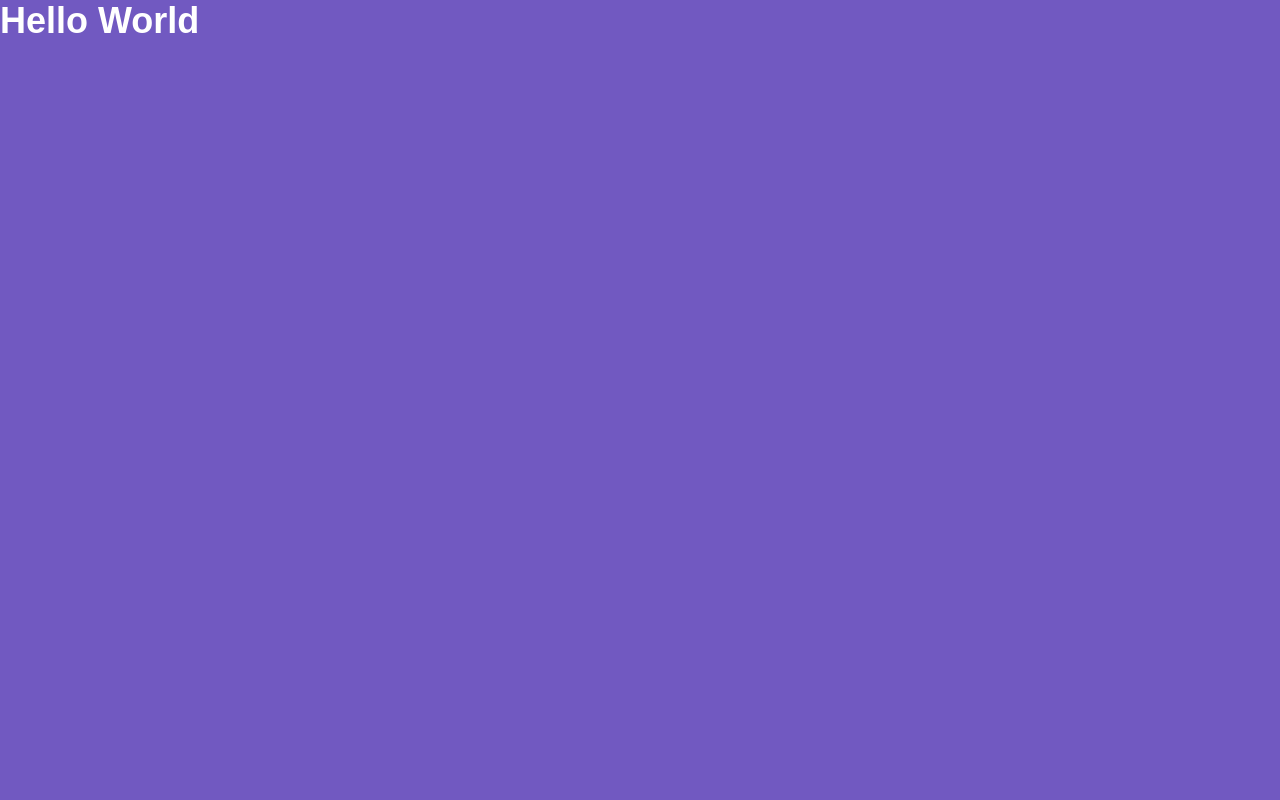
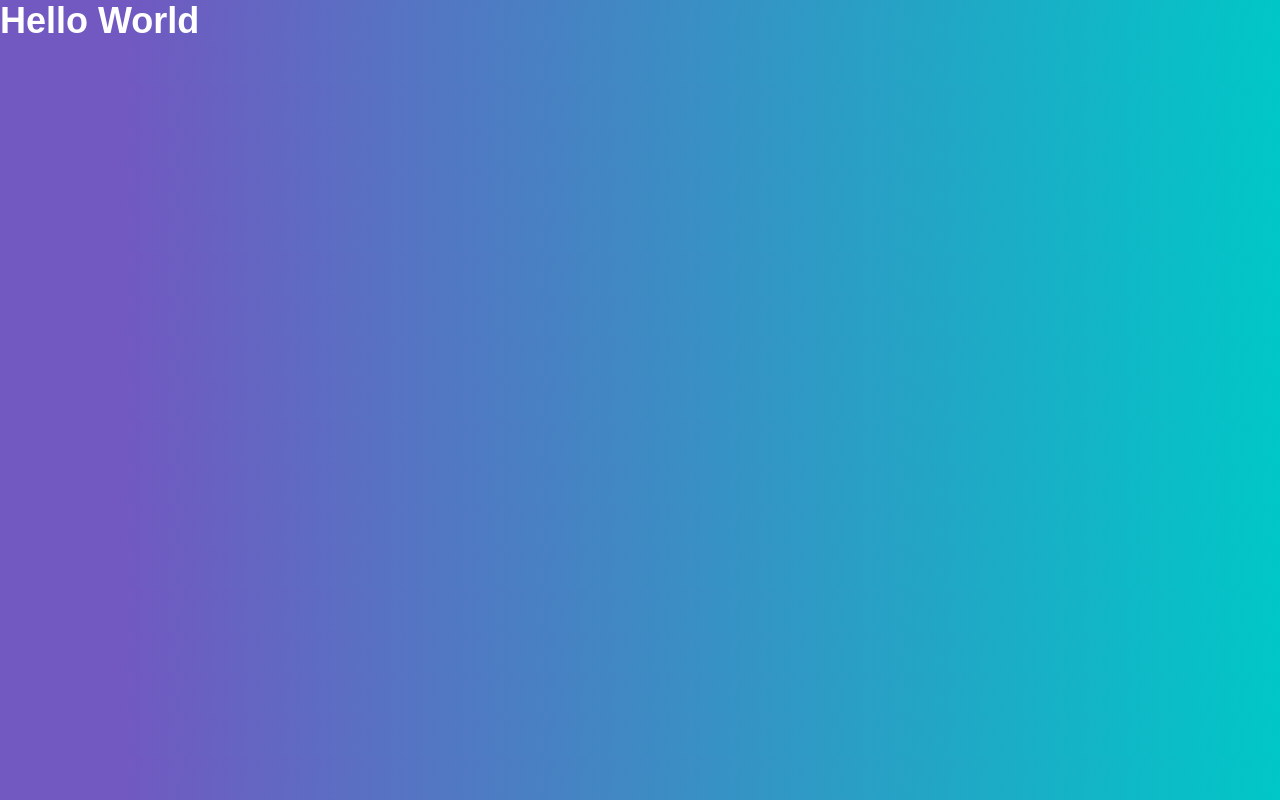
Before and after one commit to the-one-who-knoccks/My-PocketDex, a React (Create React App) app: page / in a window 1280 px wide. Built offline with nearby package versions, Linux system fonts and the light colour scheme.

Commit message:
:lipstick: Added global styles

```diff
--- a/src/styles/global.ts
+++ b/src/styles/global.ts
@@ -8,7 +8,7 @@ export default createGlobalStyle`
   }
   body {
     color: #fff;
-    background: #7159c1;
+    background: linear-gradient(459.54deg, #7159c1 10%, #00C7C7 100%);
 
   }
   body, input, button, textarea {
```
